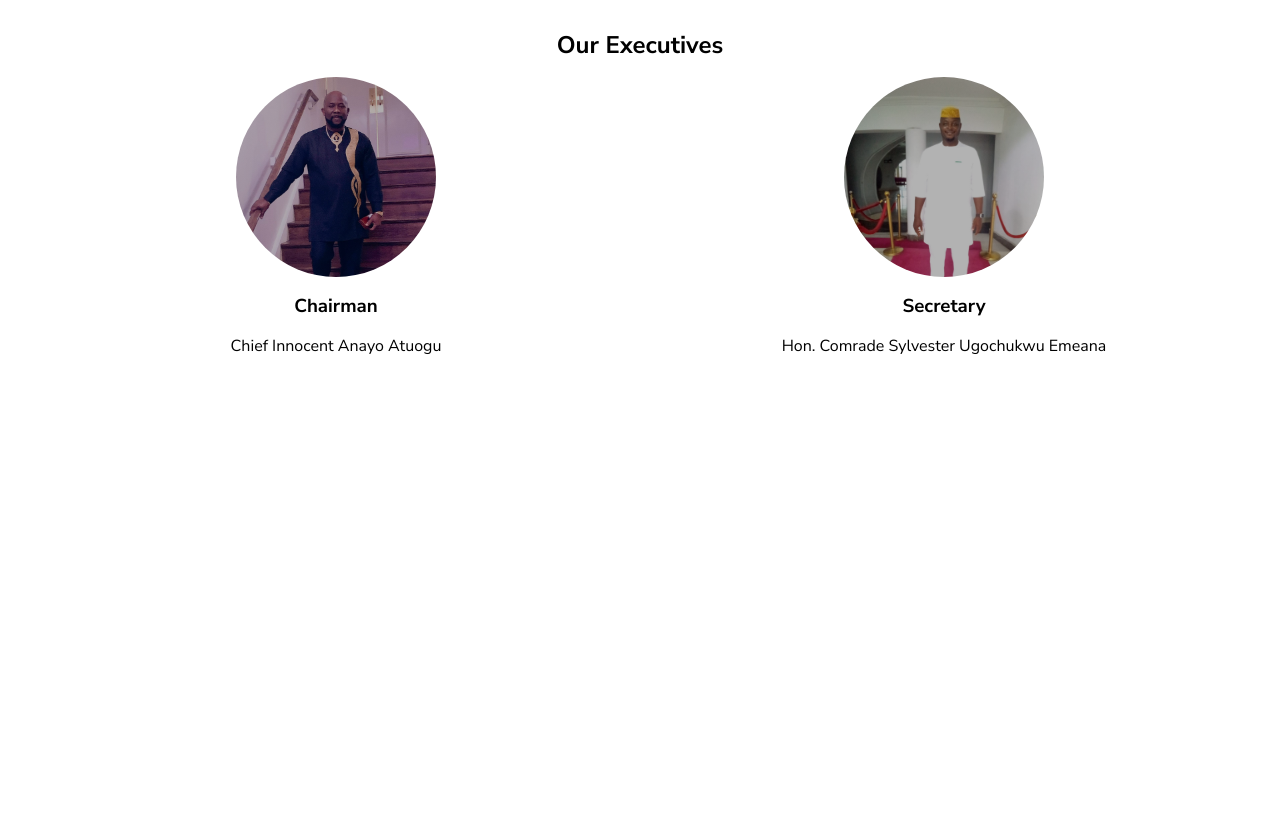
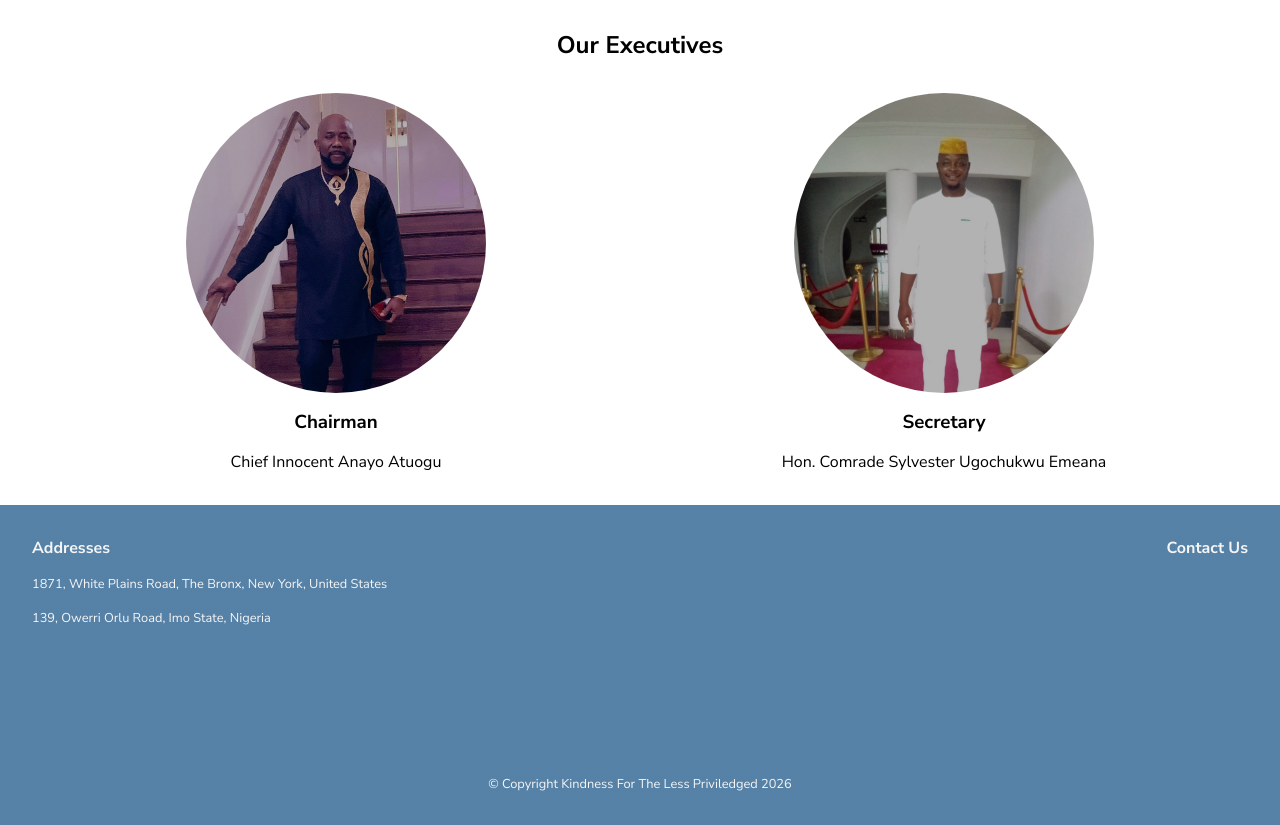
Before and after one commit to Mtrxxo/kflpi, a React app in the folder client/: page / in a window 1280 px wide. Shown: the part 1680-2505 px from the top of the page. Before the commit the page ends 2069 px from the top, so only its background shows below. Built offline with nearby package versions, Linux system fonts and the light colour scheme.

Commit message:
Added footer to home page.

```diff
--- a/client/src/components/home/Home.js
+++ b/client/src/components/home/Home.js
@@ -42,8 +42,8 @@ function Home(){
                         <article className="exec">
                             <div className="image" style={{
                                 background: `linear-gradient(rgba(0, 0, 0, 0.3), rgba(0, 0, 0, 0.3)), url(/chairman.jpg)`,
-                                height: '200px',
-                                width: '200px',
+                                height: '300px',
+                                width: '300px',
                                 borderRadius: '50%',
                                 backgroundSize: 'cover',
                                 backgroundPosition: 'top center',
@@ -55,8 +55,8 @@ function Home(){
                         <article className="exec">
                             <div className="image" style={{
                                 background: `linear-gradient(rgba(0, 0, 0, 0.3), rgba(0, 0, 0, 0.3)), url(/secretary.jpg)`,
-                                height: '200px',
-                                width: '200px',
+                                height: '300px',
+                                width: '300px',
                                 borderRadius: '50%',
                                 backgroundSize: 'cover',
                                 backgroundPosition: 'top center',
@@ -68,6 +68,29 @@ function Home(){
                     </div>
                 </section>
             </main>
+            <footer className="home_footer">
+                <div className="reach">
+                    <div className="addr">
+                        <h4>Addresses</h4>
+                        <p className="addr1">
+                            1871, White Plains Road, The Bronx, New York, United States
+                        </p>
+                        <p className="addr2">
+                            139, Owerri Orlu Road, Imo State, Nigeria
+                        </p>
+                    </div>
+                    <div className="contacts">
+                        <h4>Contact Us</h4>
+                        <div className="email">
+
+                        </div>
+                        <div className="phone">
+
+                        </div>
+                    </div>
+                </div>
+                <p className="copyright">&copy; Copyright Kindness For The Less Priviledged 2026</p>
+            </footer>
         </div>
     )
 }
--- a/client/src/components/home/home.css
+++ b/client/src/components/home/home.css
@@ -70,7 +70,7 @@
     display: flex;
     flex-flow: column nowrap;
     align-items: center;
-    margin: 1rem 0 0;
+    margin: 2rem 0 0;
 }
 
 .exec h3{
@@ -95,3 +95,37 @@
 .card-info{
     line-height: 1.7;
 }
+
+.home_footer{
+    background: linear-gradient(rgba(15, 76, 129, 0.7), rgba(15, 76, 129, 0.7));
+    height: 40vh;
+    position: sticky;
+    padding: 2rem;
+    color: #f5f5f5;
+    display: flex;
+    flex-flow: column nowrap;
+    justify-content: space-between;
+}
+
+.reach{
+    display: flex;
+    flex-flow: row nowrap;
+    justify-content: space-between;
+}
+
+.copyright{
+    display: flex;
+    flex-flow: row nowrap;
+    align-items: end;
+    justify-content: center;
+    font-size: 0.8rem;
+}
+
+.addr p:first-of-type{
+    margin-top: 1rem;
+}
+
+.addr p{
+    margin-bottom: 1rem;
+    font-size: 0.8rem;
+}
```
